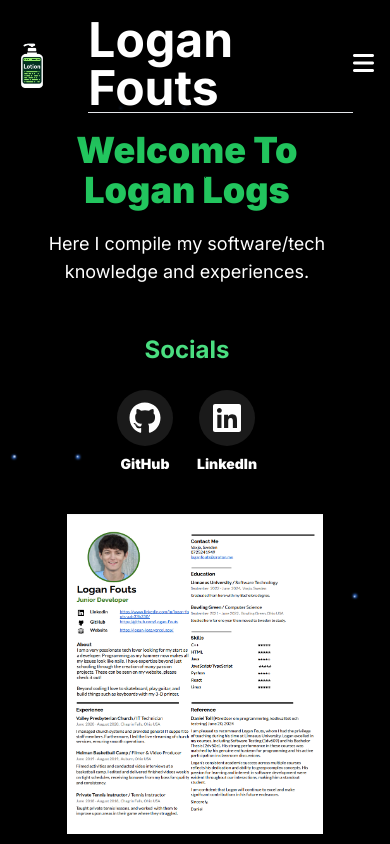
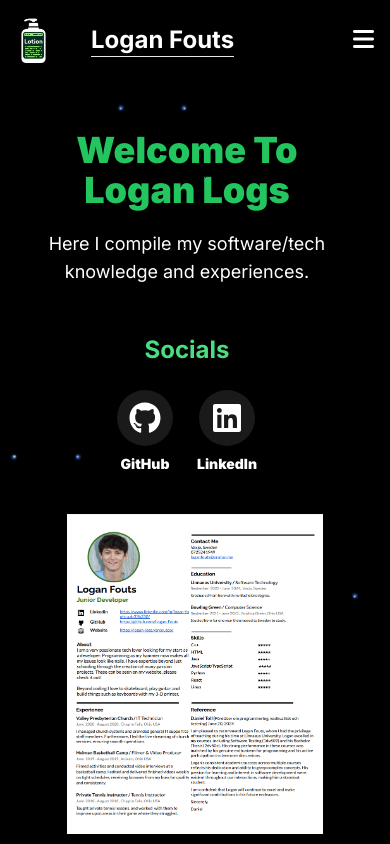
Before and after one commit to Logan-Fouts/logan-logs, a Next.js app: page / in a window 390 px wide. Built offline with nearby package versions, Linux system fonts and the light colour scheme.

Commit message:
little mobile fix

```diff
--- a/src/app/components/NavBar.client.jsx
+++ b/src/app/components/NavBar.client.jsx
@@ -45,7 +45,7 @@ export default function NavBar() {
                 className="h-12"
               />
             </Link>
-            <h1 className="text-5xl font-bold">Logan Fouts <hr></hr></h1>
+            <h1 className="text-2xl sm:text-5xl font-bold">Logan Fouts <hr></hr></h1>
           </div>
 
           <button
```
